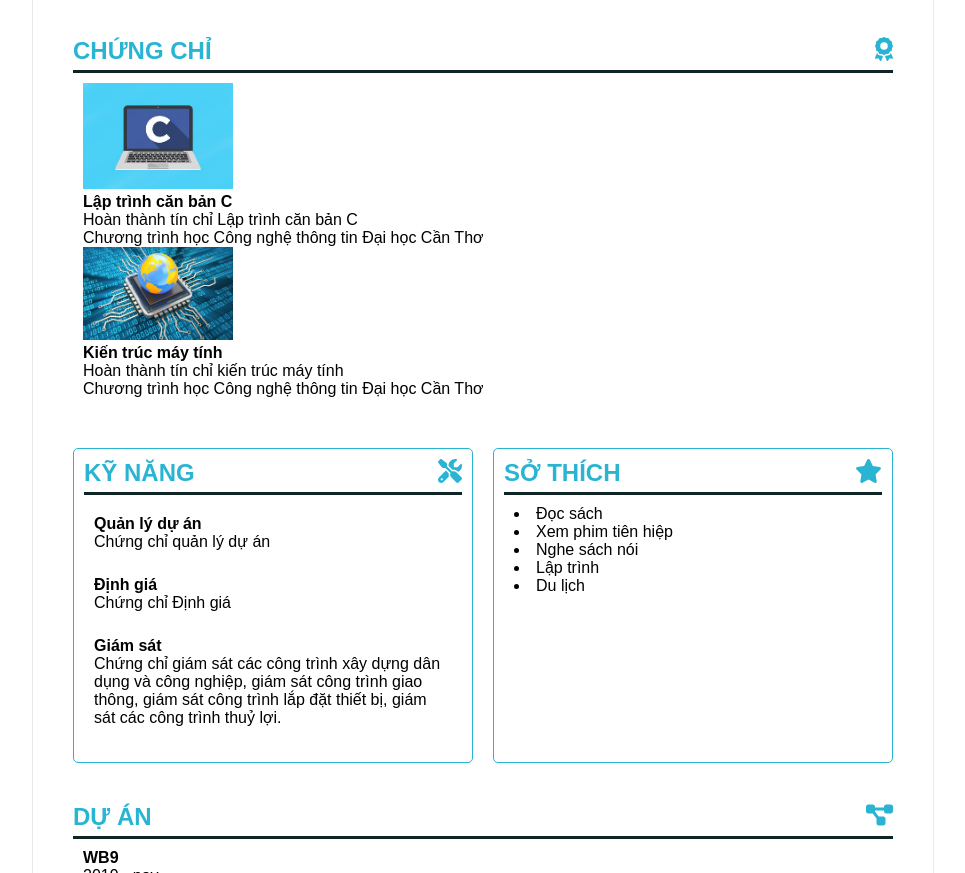
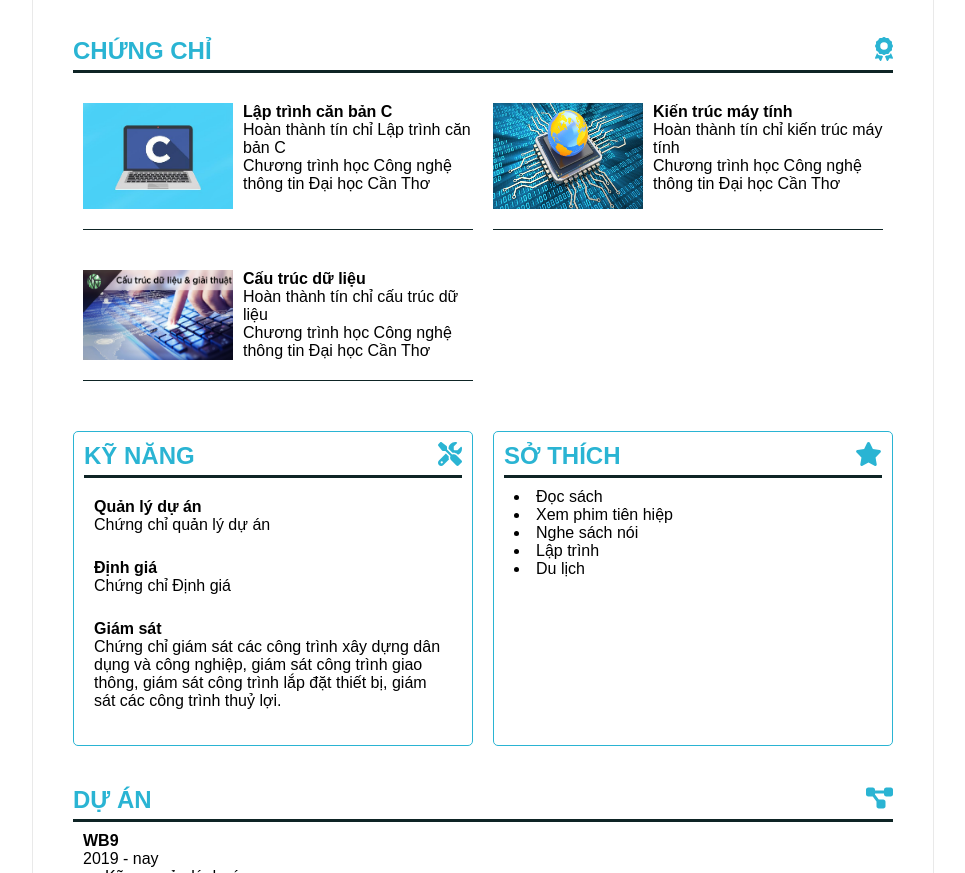
Before and after one commit to phamvanapts/MyCV, a plain HTML site: page index.html in a window 1280 px wide. Shown: the part 1475-2348 px from the top of the page, without its empty margins (157-1122 px from the left). Drawn offline with Linux system fonts and the light colour scheme.

Commit message:
cập nhật chứng chỉ

```diff
--- a/css/styles.css
+++ b/css/styles.css
@@ -196,7 +196,25 @@ nav > *:hover{
     text-align: justify;
     /* padding-top: 2px; */
 }
-
+/* CSS certificate */
+#certificate .section-content{
+    display: grid;
+    grid-template-columns: repeat(2, 1fr);
+    grid-gap: 20px;
+}
+.card{
+    display: flex;
+    gap: 10px;
+    border-bottom: 0.5px solid var(--color-sencond);
+    padding: 20px 0;
+}
+.card img{
+    flex: 0.3;
+}
+.card--text{
+    flex: 0.7;
+    /* padding-left: 10px; */
+}
 /* CSS Footer */
 footer {
     background-color: #333;
--- a/index.html
+++ b/index.html
@@ -175,7 +175,7 @@
           <div class="section-content">
             <div class="card">
               <img src="./images/Ngôn-ngữ-lập-trình-C-1.jpg" alt="Lập trình căn bản C" width="150px">
-              <div class="inline-bloc">
+              <div class="card--text">
                 <b>Lập trình căn bản C</b>
                 <p>Hoàn thành tín chỉ Lập trình căn bản C</p>
                 <p>Chương trình học Công nghệ thông tin Đại học Cần Thơ</p>
@@ -183,9 +183,17 @@
             </div>
             <div class="card">
               <img src="./images/CT173.png" alt="Kiến trúc máy tính" width="150px">
-              <div class="inline-bloc">
+              <div class="card--text">
                 <b>Kiến trúc máy tính</b>
                 <p>Hoàn thành tín chỉ kiến trúc máy tính</p>
+                <p>Chương trình học Công nghệ thông tin Đại học Cần Thơ</p>
+              </div>
+            </div>
+            <div class="card">
+              <img src="./images/ctdl.jpg" alt="Cấu trúc dữ liệu" width="150px">
+              <div class="card--text">
+                <b>Cấu trúc dữ liệu</b>
+                <p>Hoàn thành tín chỉ cấu trúc dữ liệu</p>
                 <p>Chương trình học Công nghệ thông tin Đại học Cần Thơ</p>
               </div>
             </div>
```
Also changed, not shown: images/2024-08-27_170846.png (added), images/ctdl.jpg (added).
